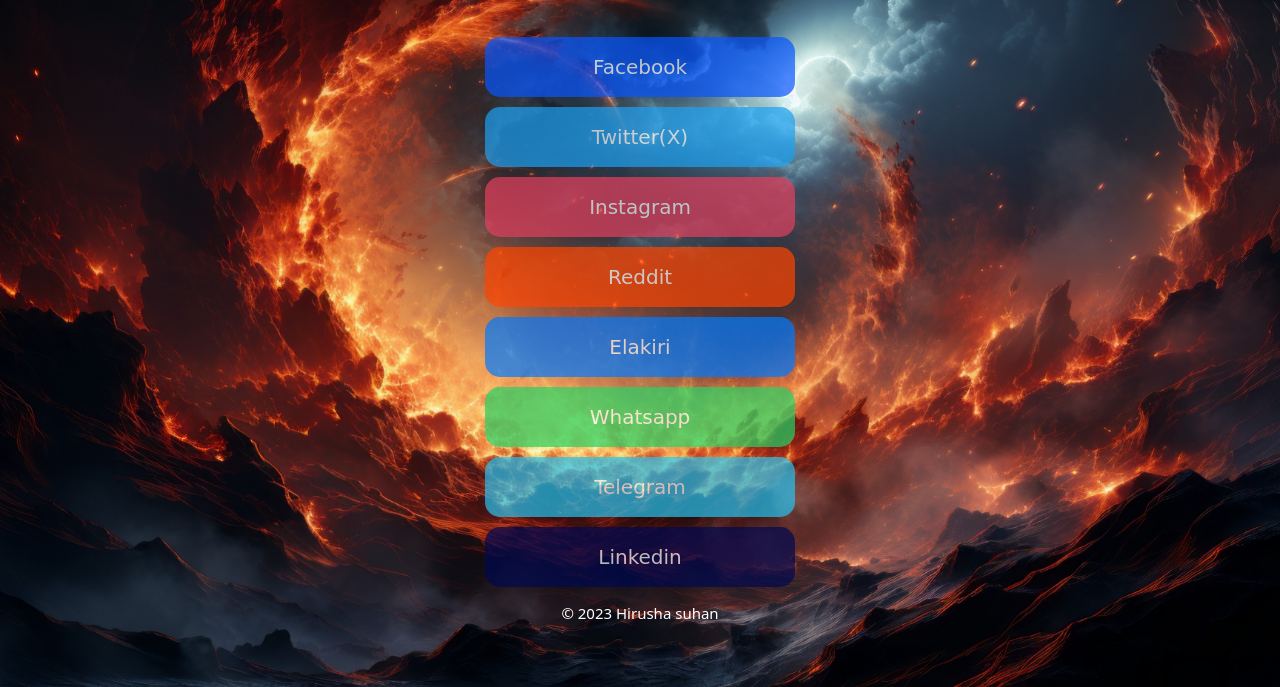
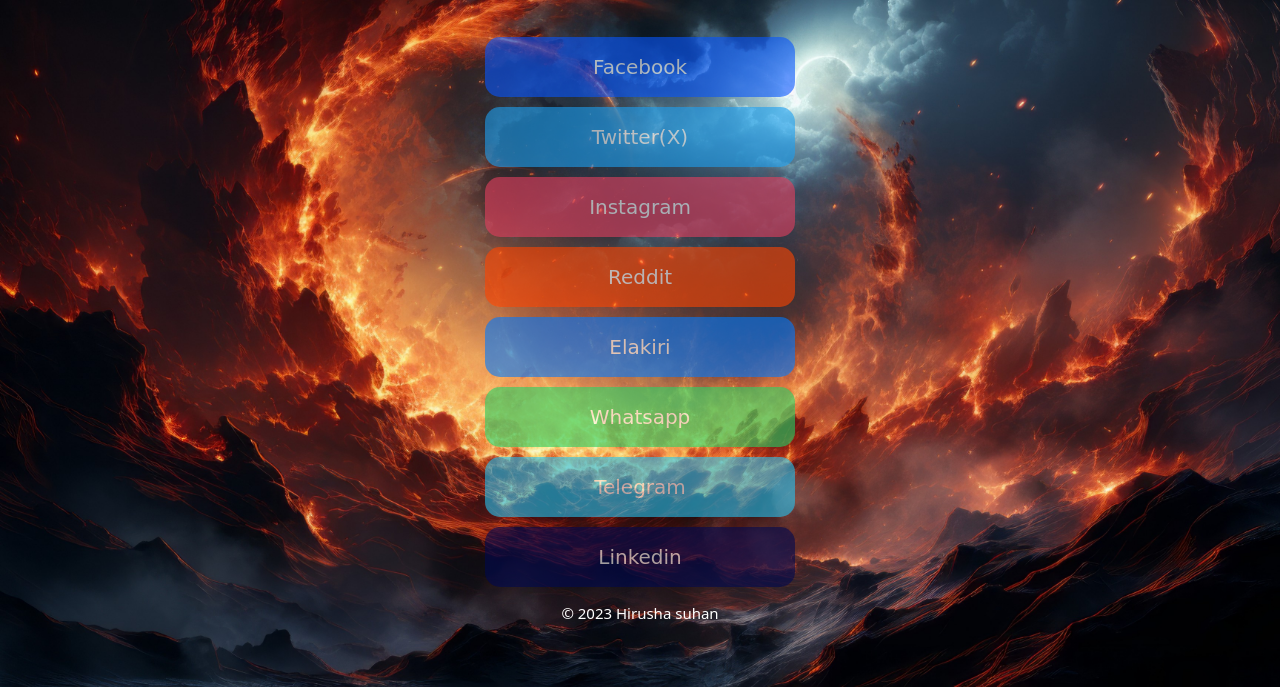
Before and after one commit to SH3D0/Hirusha.suhan, a plain HTML site: page index.html in a window 1280 px wide. Shown: the part 113-800 px from the top of the page. Drawn offline with Linux system fonts and the light colour scheme.

Commit message:
styles.css

```diff
--- a/styles.css
+++ b/styles.css
@@ -49,40 +49,40 @@ ul.social-links a {
 }
 a.facebook {
     background-color: #0856ff; /* Facebook blue */
-    opacity: 0.7;
+    opacity: 0.6;
 }
 
 a.twitter {
     background-color: #1da1f2; /* Twitter blue */
-    opacity: 0.7;
+    opacity: 0.6;
 }
 
 a.instagram {
     background-color: #e4405f; /* Instagram pink */
-    opacity: 0.7;
+    opacity: 0.6;
 }
 
 a.reddit {
     background-color: #ff4500; /* Reddit orange-red */
-    opacity: 0.7;
+    opacity: 0.6;
 }
 
 a.elakiri {
     background-color: #007bff; /* Elakiri blue */
-    opacity: 0.7;
+    opacity: 0.6;
 }
 
 a.whatsapp {
     background-color: #25d366; /* WhatsApp green */
-    opacity: 0.7;
+    opacity: 0.6;
 }
 a.telegram {
     background-color: #26c4f0; /* WhatsApp green */
-    opacity: 0.7;
+    opacity: 0.6;
 }
 a.linkedin {
     background-color: #010951; /* WhatsApp green */
-    opacity: 0.7;
+    opacity: 0.6;
 }
 
 body,header,footer {
```
